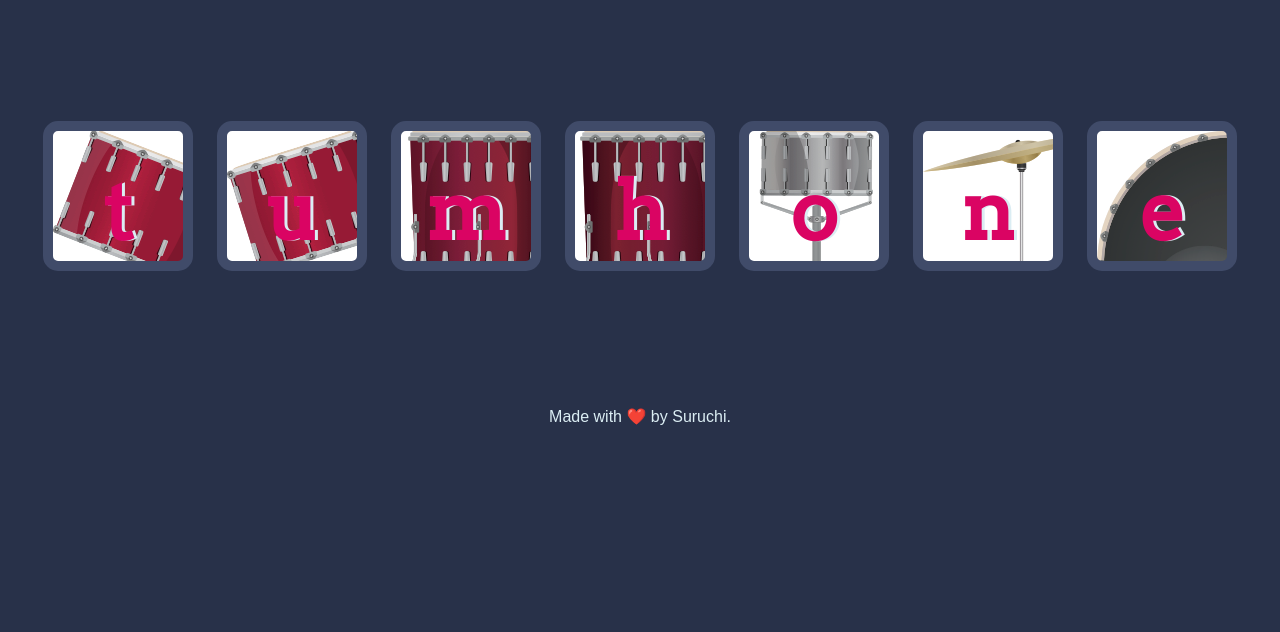
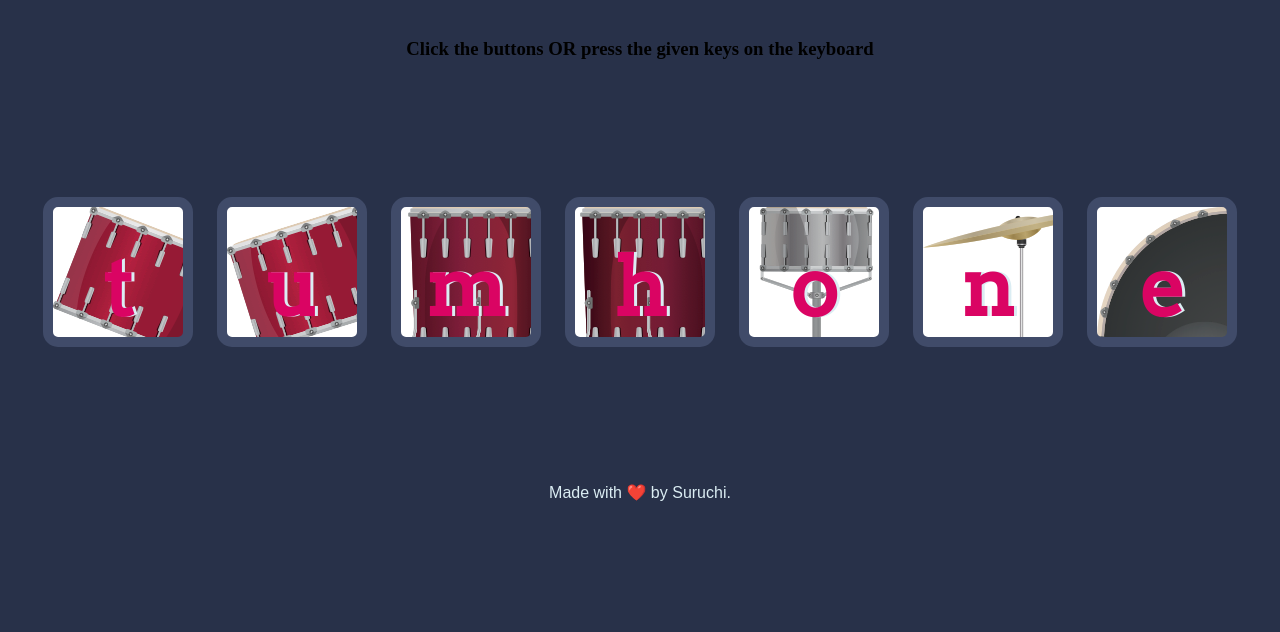
Before and after one commit to coder12git/Drum_Kit, a plain HTML site: page index.html in a window 1280 px wide. Shown: the part 168-800 px from the top of the page. Drawn offline with Linux system fonts and the light colour scheme.

Commit message:
Update index.html

```diff
--- a/index.html
+++ b/index.html
@@ -11,6 +11,7 @@
 <body>
 
   <h1 id="title">Drum 🥁 Kit</h1>
+   <h3>Click the buttons OR press the given keys on the keyboard </h3>
   <div class="set">
     <button class="t drum">t</button>
     <button class="u drum">u</button>
```
